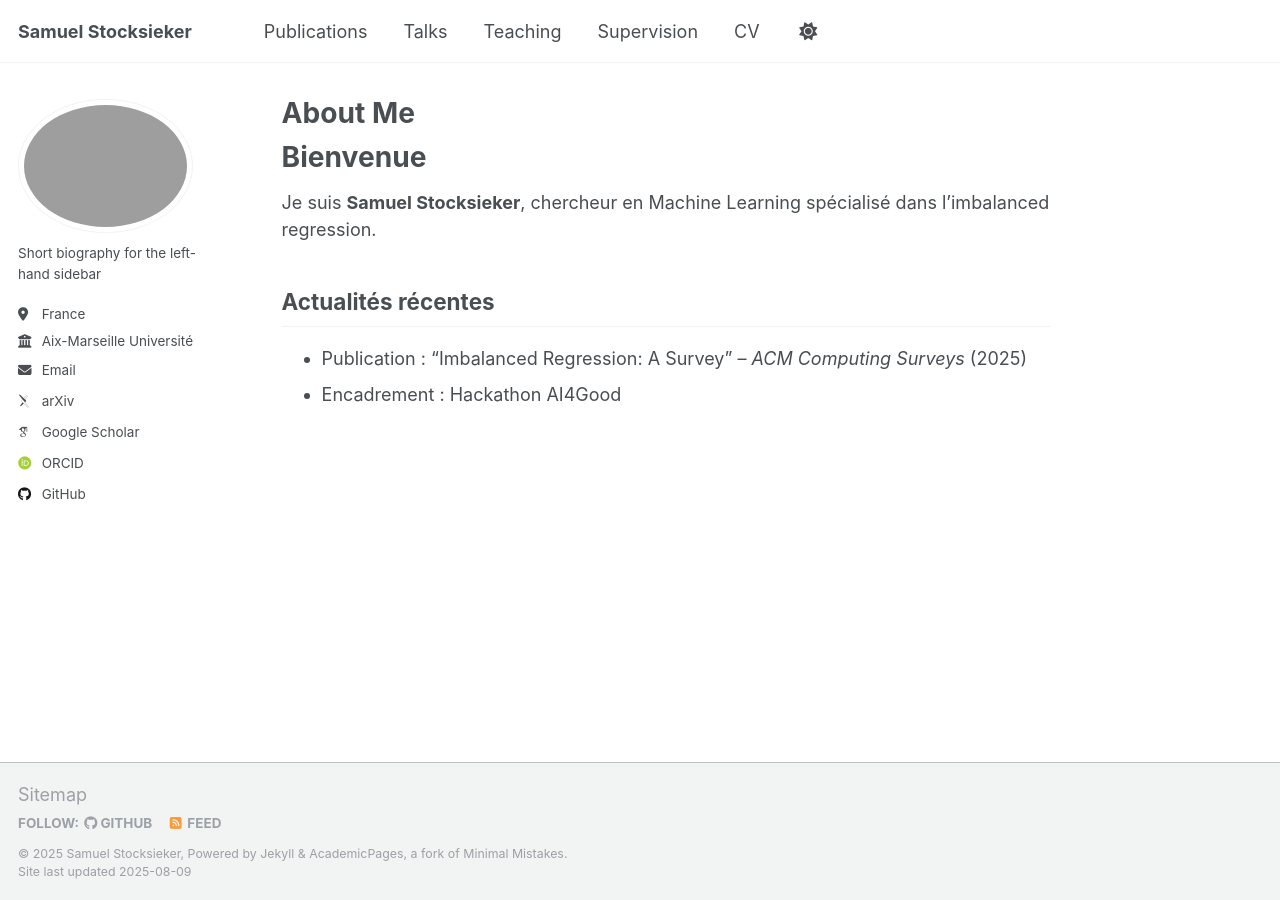
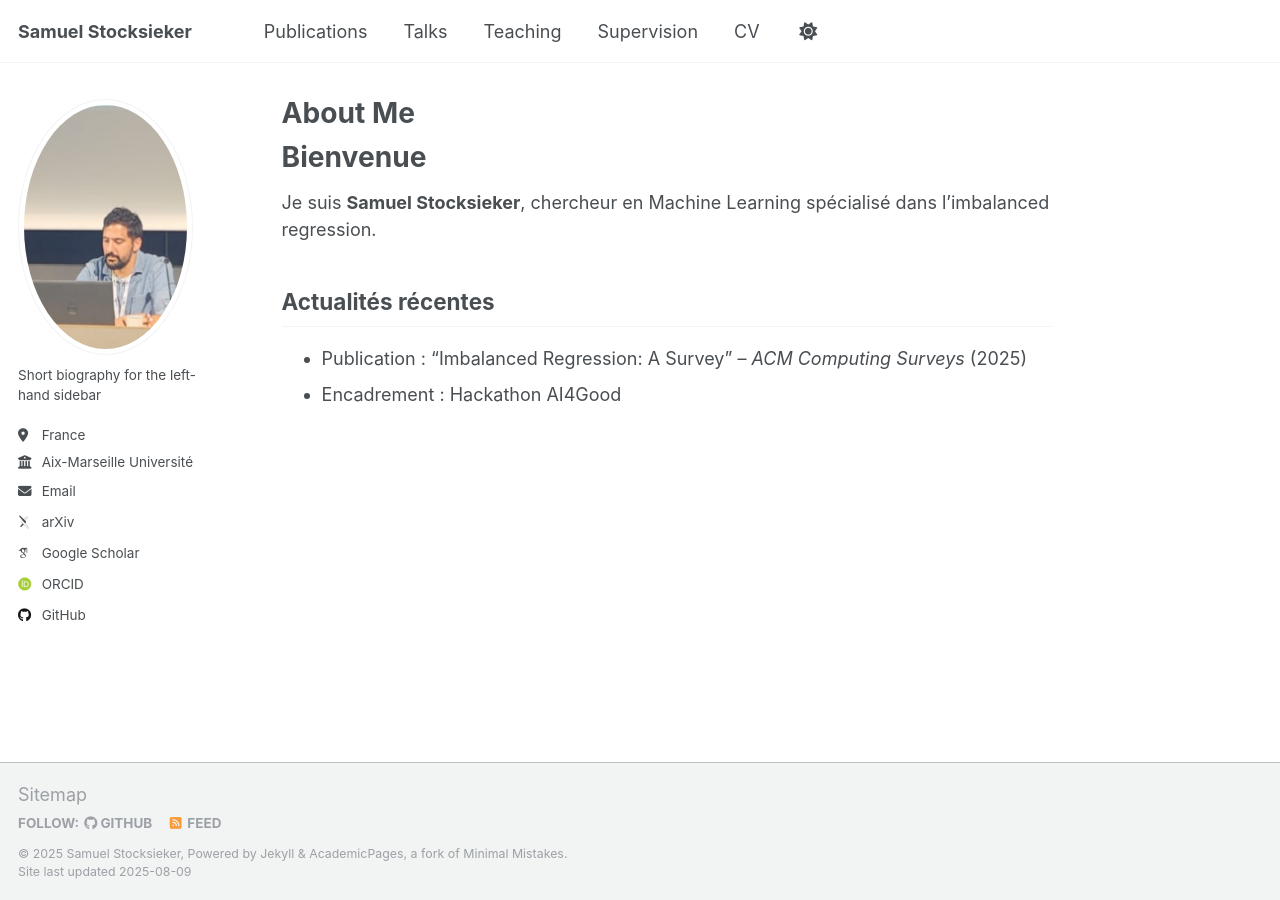
Before and after one commit to sstocksieker/sstocksieker.github.io, a Jekyll site: the page built from _pages/about.md, in a window 1280 px wide. Built offline with Jekyll 4.4.1, drawn with Linux system fonts in a browser that asks for light colours; some web fonts are replaced; a script that is not in the unit is left out.

Commit message:
Update _config.yml

```diff
--- a/_config.yml
+++ b/_config.yml
@@ -22,7 +22,7 @@ repository               : "sstocksieker/sstocksieker.github.io"
 #               Additional customization can be done by editing /_includes/author-profile.html
 author:
   # Biographic information
-  avatar           : "photo-zoom.png"
+  avatar           : "photo-zoom.jpg"
   name             : #"Your Sidebar Name"
   pronouns         : # example: "she/her"
   bio              : "Short biography for the left-hand sidebar"
```
